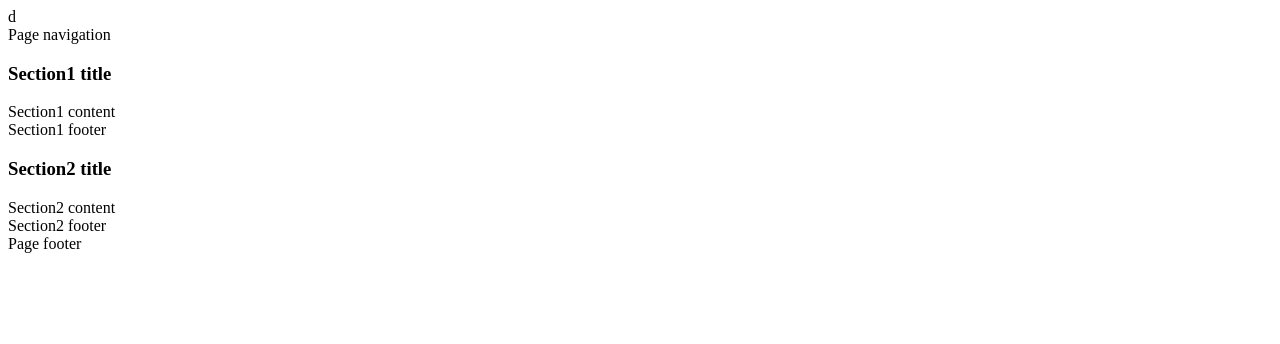
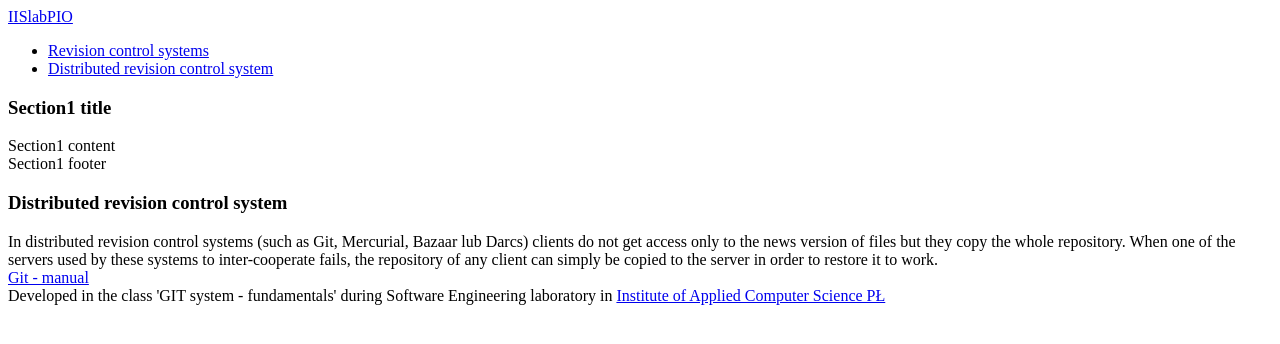
Before and after one commit to SlowinskiLukasz/repo, a plain HTML site: page index.html in a window 1280 px wide. Drawn offline with Linux system fonts and the light colour scheme.

Commit message:
final change

```diff
--- a/index.html
+++ b/index.html
@@ -1,11 +1,20 @@
 <!DOCTYPE html>
-<html>d
+<html>
 	<head>
 
 	</head>
 	<body>
 		<nav class="navbar">
-			Page navigation
+			 <div class="navbar-header">
+		 <a class="navbar-brand" href="#">IISlabPIO</a>
+	 </div>
+	 <div class="collapse navbar-collapse">
+	 	<ul class="nav navbar-nav">
+   			<li><a href="#section1">Revision control systems</a></li>
+   			<li><a href="#section2">Distributed revision control system</a></li>
+   		</ul>
+   	</div>
+
 		</nav>
 		<section id="section1" class="panel panel-default">
 			<div class="panel-heading">
@@ -20,17 +29,18 @@
 		</section>
 		<section id="section2" class="panel panel-default">
 			<div class="panel-heading">
-	    		<h3 class="panel-title">Section2 title</h3>
+	    		<h3 class="panel-title">Distributed revision control system</h3>
 	  		</div>
 	  		<div class="panel-body">
-		    	Section2 content
+		    	In distributed revision control systems (such as Git, Mercurial, Bazaar lub Darcs) clients do not get access only to the news version of files but they copy the whole repository. When one of the servers used by these systems to inter-cooperate fails, the repository of any client can simply be copied to the server in order to restore it to work.
 		  	</div>
 			<footer class="panel-footer">
-				Section2 footer
+				<a href="http://git-scm.com/book/en/Getting-Started-About-Version-Control#Distributed-Version-Control-Systems">Git - manual</a>
+
 			</footer>
 		</section>
 		<footer  class="navbar">
-			Page footer
+			Developed in the class 'GIT system - fundamentals' during Software Engineering laboratory in <a href="http://www.iis.p.lodz.pl/">Institute of Applied Computer Science PŁ</a>
 		</footer>
 	</body>
 </html>
```
